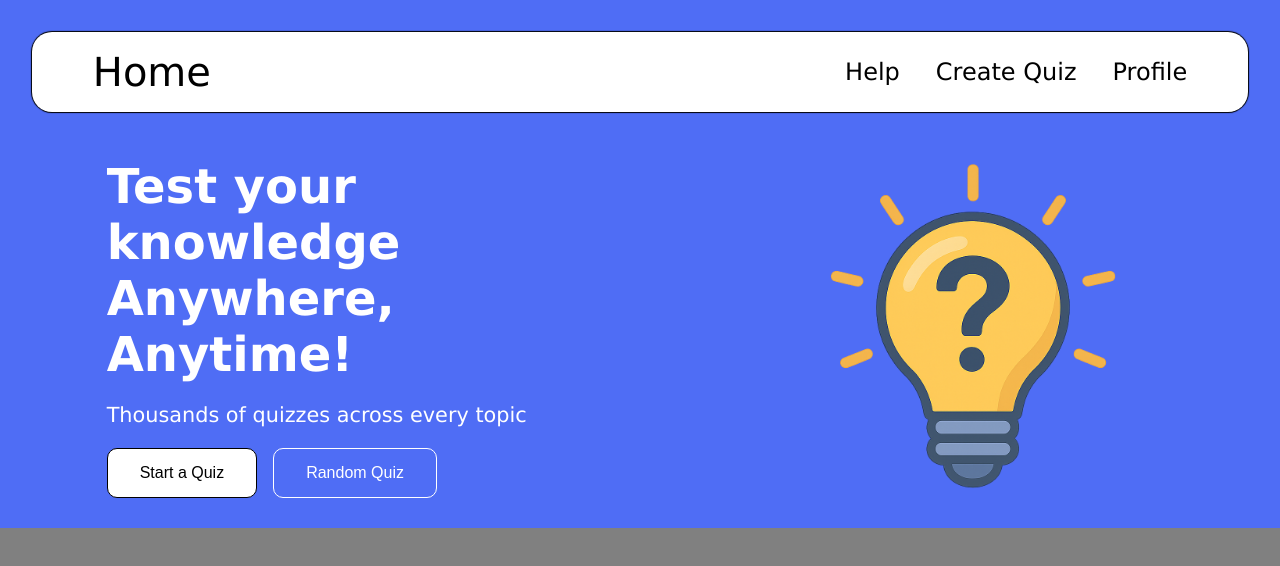
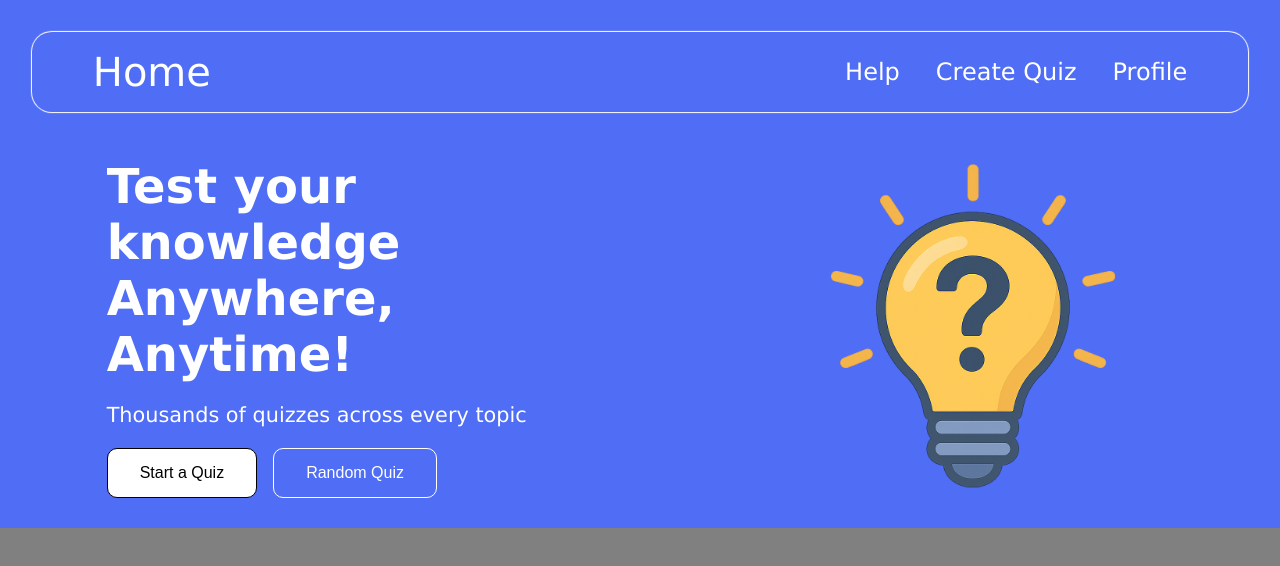
Before and after one commit to eddiewn/QuizApp, a plain HTML site: page index.html in a window 1280 px wide. Shown: the top 566 px of the page. Drawn offline with Linux system fonts and the light colour scheme.

Commit message:
Update header.css

```diff
--- a/Header/header.css
+++ b/Header/header.css
@@ -49,7 +49,7 @@
     #hamborgor span {
         height: 5px;
         width: 100%;
-        background-color: #4f6df5;
+        background-color: #d6dec3;
         border-radius: 25px;
         position: absolute;
         left: 50%;
@@ -99,20 +99,22 @@
         width: 95%;
         margin: auto;
         margin-top: 2em;
-        background-color: white;
+        background-color: #4f6df5;
         height: 5rem;
         border-radius: 20px;
         transition: 0.3s;
         top: 0;
         overflow-x: hidden;
-        color: black;
-        box-shadow: 0px 0px 1px 1px black;
+        color: white;
+        box-shadow: 0px 0px 1px 1px white;
     }
 
     #headerBackground.scrolled {
         margin-top: 0;
         width: 100%;
         transition: 0.3s;
+        box-shadow: 0px 0px 1px 1px black;
+
     }
 
     #headerBackground.wait {
```
